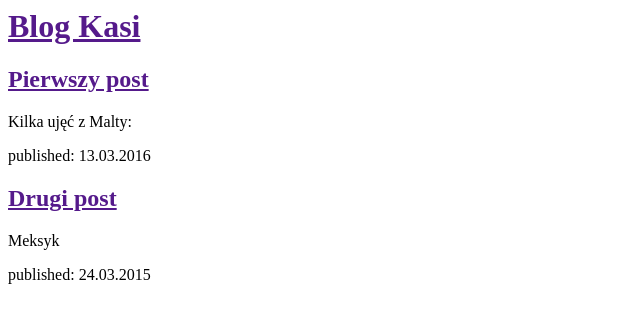
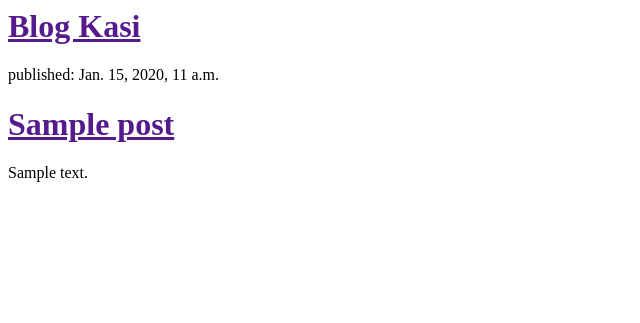
Before and after one commit to kasiabociaga/blog, a Django app: template blog/templates/blog/post_list.html in a window 1280 px wide. Shown: the top 323 px of the page, without its empty margins (0-640 px from the left). Run offline with Django 3.2, Linux system fonts and the light colour scheme; the template is opened without the code that fills it: values that come from a table or form of the project are taken from there, others are empty; tables that the repository leaves empty hold one stand-in row (values such as "Sample post").

Commit message:
Modyfikacja szablonu, by pokazywał posty z bazy danych

```diff
--- a/blog/templates/blog/post_list.html
+++ b/blog/templates/blog/post_list.html
@@ -8,18 +8,13 @@
             <h1><a href="">Blog Kasi</a></h1>
         </div>
 
-        <div>
-
-            <h2><a href=""> Pierwszy post</a></h2>
-            <p> Kilka ujęć z Malty: </p>
-            <p>published: 13.03.2016 </p>
-        </div>
-        <div>
-
-            <h2><a href=""> Drugi post</a></h2>
-            <p> Meksyk </p>
-            <p>published: 24.03.2015</p>
-        </div>
+        {% for post in posts %}
+            <div>
+        <p>published: {{ post.published_date }}</p>
+        <h1><a href="">{{ post.title }}</a></h1>
+        <p>{{ post.text|linebreaks }}</p>
+            </div>
+        {% endfor %}
 
     </body>
 
```
Also changed, not shown: blog/views.py (+6 -1 lines).
